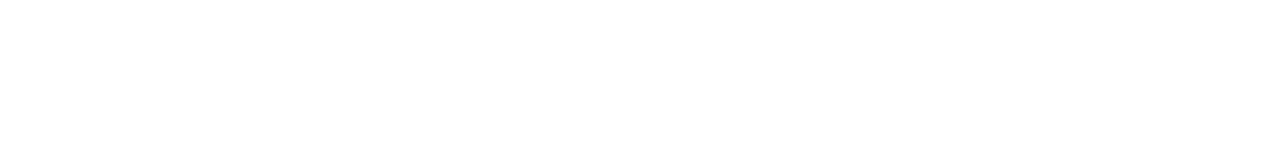
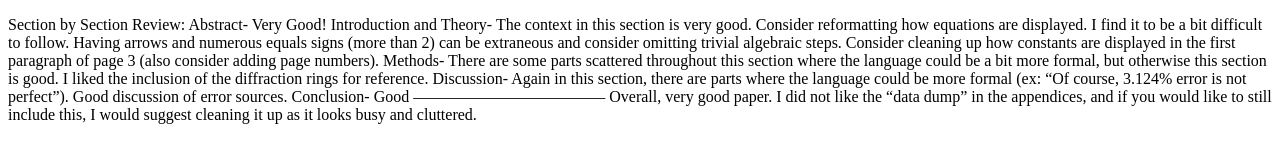
Before and after one commit to yourpaljake/yourpaljake.github.io, a plain HTML site: page IshaanKartikSingh.html in a window 1280 px wide. Drawn offline with Linux system fonts and the light colour scheme.

Commit message:
Update IshaanKartikSingh.html
pov: ur bad a html

```diff
--- a/IshaanKartikSingh.html
+++ b/IshaanKartikSingh.html
@@ -1,4 +1,5 @@
-<!DOCTYPE html> <html> <head> <title>
+<!DOCTYPE html> <html> <head> <title> Peer Review 1</title> </head>
+<body> <p>
 Section by Section Review:
 Abstract-
 Very Good!
```
